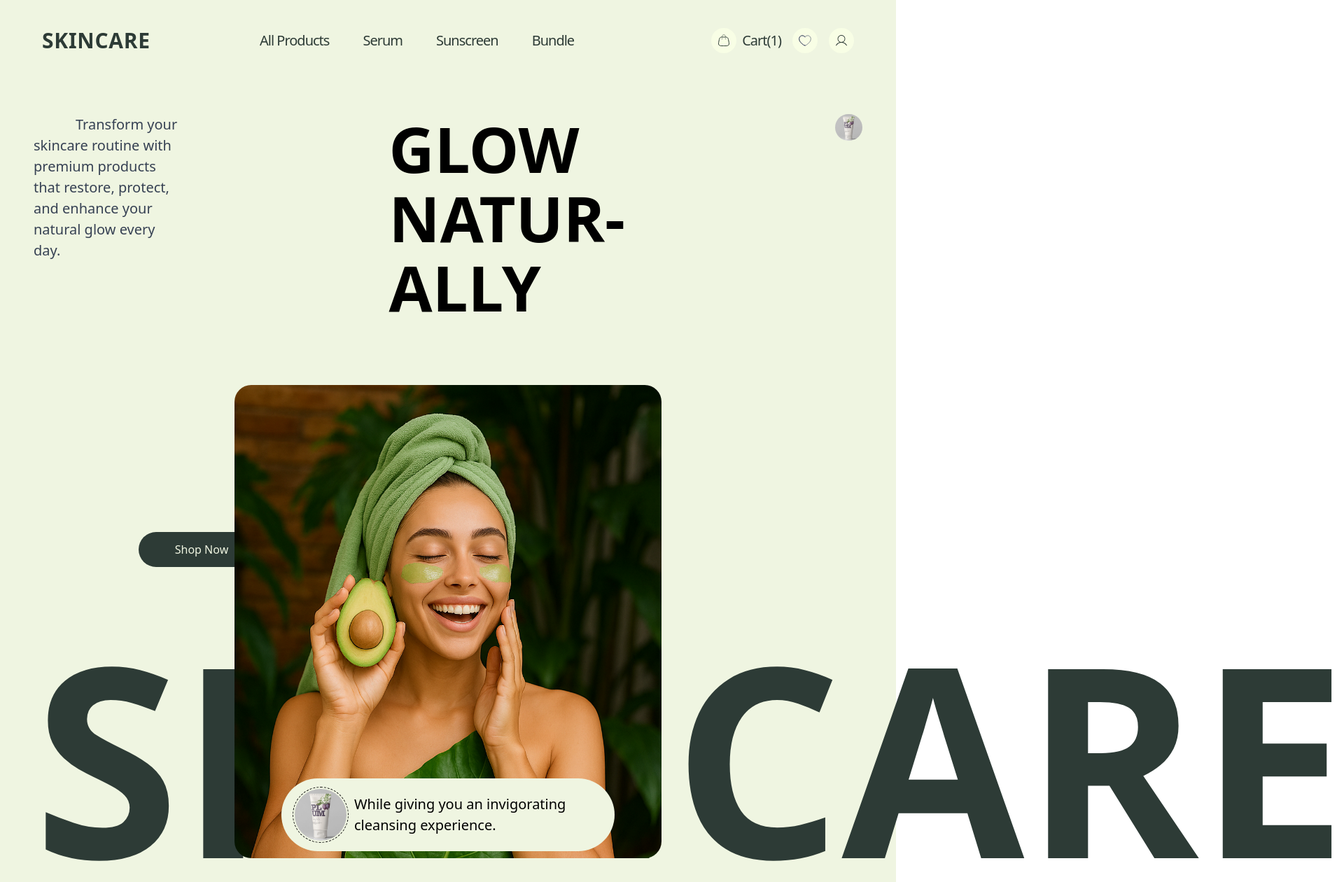
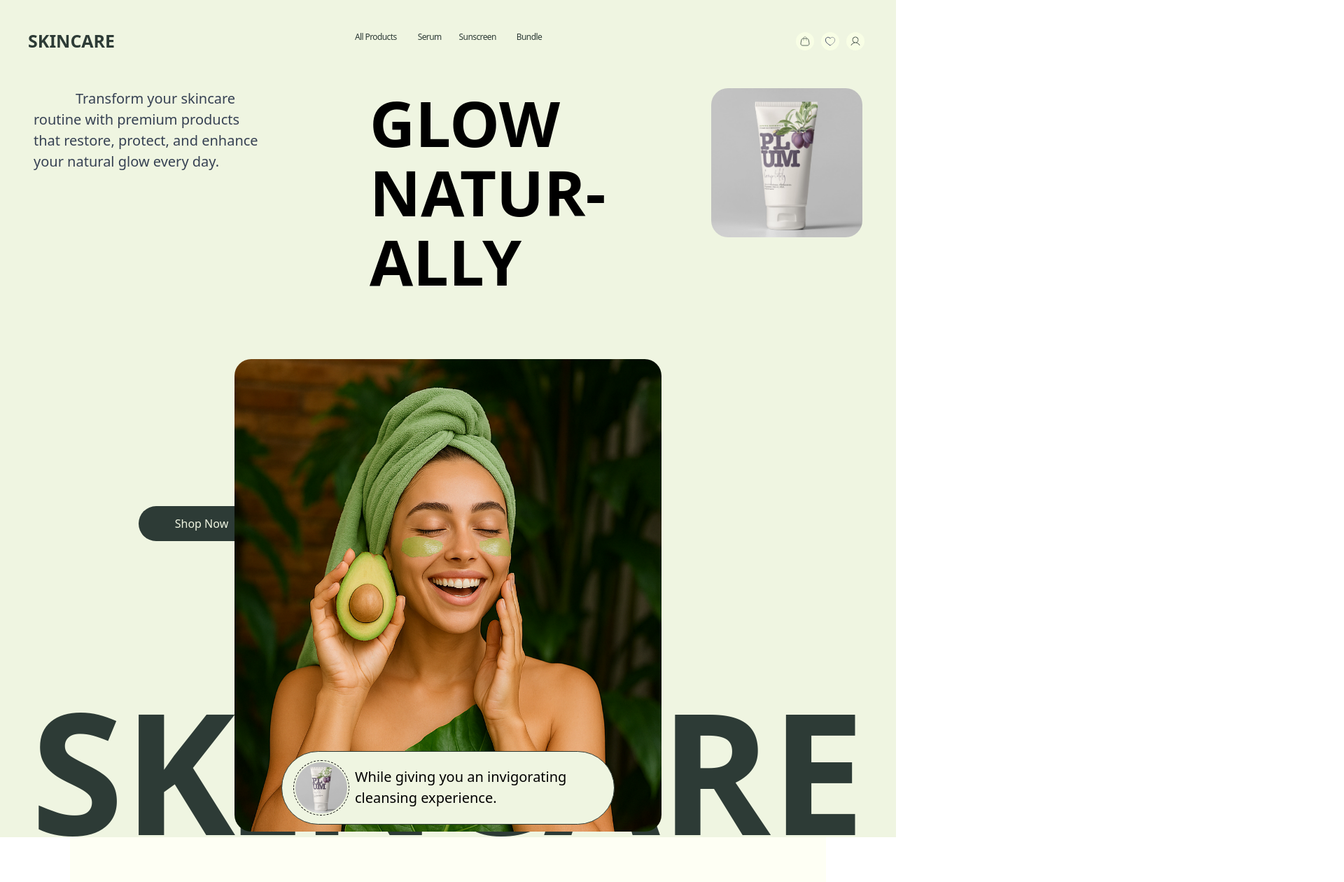
Before and after one commit to k-ish-san/Assignment, a React app: page / in a window 1280 px wide. Shown: the top 1260 px of the page at 70% size, 1920 px wide, since content can reach past the window. Built offline with nearby package versions, Linux system fonts and the light colour scheme; the HTML template or start-up script is replaced by a standard one.

Commit message:
Add SkincareText component and integrate into App; update styles in HeroSection and Footer

```diff
--- a/src/App.jsx
+++ b/src/App.jsx
@@ -7,6 +7,7 @@ import PromoBanner from "./components/PromoBanner";
 import ProductListing from "./components/ProductListing";
 import FAQSection from "./components/FAQSection";
 import Footer from "./components/Footer";
+import SkincareText from "./components/SkinCareText";
 
 function App() {
   return (
@@ -16,18 +17,19 @@ function App() {
         <Route
           path="/"
           element={
-            <div className="">
+            <div>
               <HeroSection />
+              <SkincareText />
               <FeatureSection />
               <ProductCarousel />
               <PromoBanner />
               <ProductListing />
               <FAQSection />
-              <Footer />
             </div>
           }
         />
       </Routes>
+      <Footer />
     </Router>
   );
 }
--- a/src/components/Footer.jsx
+++ b/src/components/Footer.jsx
@@ -50,9 +50,9 @@ const Footer = () => {
       {/* Background Watermark Text (optional) */}
       {/* Watermark Text */}
       <div
-        className="relative flex justify-center text-center sm:w-[439px] md:w-[830px] lg:w-[2149px] z-0"
+        className="relative sm:left-[-19px] md:left-[-43px] lg:left-[-115px] flex justify-center text-center w-full z-0"
       >
-        <h1 className="text-[90px] leading-[60px] font-[900] text-trim leading-trim md:text-[170px] lg:text-[420px]  text-[#3D4B4680] opacity-50 lg:leading-none lg:font-[700] select-none">
+        <h1 className="sm:text-[90px] sm:tracking-[-0.05em] sm:leading-[60px] font-[900] text-trim leading-trim md:text-[170px] lg:text-[420px]  text-[#3D4B4680] opacity-50 lg:leading-none lg:font-[700] select-none uppercase">
           SKINCARE
         </h1>
       </div>
--- a/src/components/HeroSection.jsx
+++ b/src/components/HeroSection.jsx
@@ -4,17 +4,17 @@ import plumProduct from "../assets/bfa6cb471def1625f335564f2d78bc0748f6b64c.jpg"
 
 const HeroSection = () => {
   return (
-    <section className="bg-[#EFF5E1] px-4 sm:px-6 lg:px-12">
+    <section className="relative bg-[#EFF5E1] sm:px-6 lg:px-12 overflow-hidden">
       {/* Top Row */}
-      <div className="flex flex-col lg:flex-row justify-center items-center lg:items-start gap-y-12 lg:space-x-[300px] pt-12">
+      <div className="flex flex-col lg:flex-row justify-center items-center lg:items-start gap-y-12 lg:gap-[150px] pt-12">
         {/* Paragraph */}
-        <p className="indent-[60px] text-[18px] sm:text-[20px] font-[400] text-gray-700 w-full max-w-[330px] text-center lg:text-left">
+        <p className="indent-[60px] text-[18px] sm:text-[20px] font-normal text-gray-700 w-full max-w-[330px] text-center lg:text-left">
           Transform your skincare routine with premium products that restore,
           protect, and enhance your natural glow every day.
         </p>
 
         {/* Heading */}
-        <h1 className="text-[60px] sm:text-[75px] md:text-[90px] font-[700] uppercase leading-[1.1] text-center lg:text-left">
+        <h1 className="text-[60px] sm:text-[75px] md:text-[90px] font-bold uppercase leading-[1.1] text-center lg:text-left">
           GLOW <br /> NATUR-
           <br />
           ALLY
@@ -32,36 +32,36 @@ const HeroSection = () => {
 
       {/* CTA Button */}
       <div className="mt-12 lg:mt-0 flex justify-center lg:block relative lg:top-[300px] lg:left-[150px]">
-        <button className="bg-[#2D3B36] text-[#EFF5E1] px-6 py-2
-         rounded-full w-[180px] h-[50px] hover:bg-black transition">
+        <button className="bg-[#2D3B36] text-[#EFF5E1] px-6 py-2 rounded-full w-[180px] h-[50px] hover:bg-black transition">
           Shop Now
         </button>
       </div>
 
-      {/* Center Image with Speech Bubble */}
-      <div className="relative flex justify-center mt-10 z-10">
+      {/* Woman Image and Background Text */}
+      <div className="relative z-10 flex justify-center mt-10 mb-2">
+        {/* SKINCARE Text Behind */}
+        <div className="absolute -bottom-8 left-1/2 -translate-x-1/2 z-0 pointer-events-none">
+          <div className="text-[#2D3B36] text-[100px] sm:text-[160px] md:text-[200px] lg:text-[240px] font-extrabold uppercase whitespace-nowrap leading-none">
+            SKINCARE
+          </div>
+        </div>
+
+        {/* Woman Image */}
         <img
           src={womanImage}
           alt="Avocado woman"
-          className="rounded-3xl w-[280px] sm:w-[400px] md:w-[500px] lg:w-[610px] object-cover"
+          className="relative z-10 rounded-3xl w-[280px] sm:w-[400px] md:w-[500px] lg:w-[610px] object-cover"
         />
 
         {/* Speech Bubble */}
-        <div className="absolute bottom-[10px] left-1/2 -translate-x-1/2 bg-[#EFF5E1] w-[90%] max-w-[476px] h-auto px-4 py-3 rounded-full flex items-center gap-2 border-[#2D3B36] text-[16px] sm:text-[18px] lg:text-[20px]">
+        <div className="absolute bottom-[10px] left-1/2 -translate-x-1/2 bg-[#EFF5E1] w-[90%] max-w-[476px] px-4 py-3 rounded-full flex items-center gap-2 border border-[#2D3B36] text-[16px] sm:text-[18px] lg:text-[20px] z-10">
           <img
             src={plumProduct}
             alt="icon"
             className="w-[60px] sm:w-[70px] lg:w-[80px] h-auto rounded-full border-dashed border p-0.5"
           />
-          <span className="">
-            While giving you an invigorating cleansing experience.
-          </span>
+          <span>While giving you an invigorating cleansing experience.</span>
         </div>
-      </div>
-
-      {/* Background Word "SKINCARE" */}
-      <div className=" lg:mt-[-430px] text-[#2D3B36] w-full text-[120px] sm:text-[200px] md:text-[300px] lg:text-[378px] font-[800] text-center ">
-        SKINCARE
       </div>
     </section>
   );
--- a/src/components/Navbar.jsx
+++ b/src/components/Navbar.jsx
@@ -6,48 +6,78 @@ import icon3 from "../assets/user.svg";
 const Navbar = () => {
   return (
     <nav className="bg-[#EFF5E1] text-[#2D3B36] font-inter">
-      <div className="max-w-[1400px] mx-auto py-[35px] px-[60px] flex justify-between items-center">
+      <div
+        className="
+          pl-[30px] pt-[37px] pr-[37px]
+          md:pl-[40px] md:pt-[40px] md:pr-[45px]
+          2xl:pl-[100px] 2xl:pt-[50px] 2xl:pr-[110px]
+          flex
+        "
+      >
         {/* Logo */}
-        <Link to="/" className="text-[30px] font-bold uppercase tracking-wide">
+        <Link
+          to="/"
+          className="text-[20px] md:text-[25px] 2xl:text-[30px] font-[800] uppercase"
+        >
           Skincare
         </Link>
 
         {/* Navigation Links */}
-        <div className="flex gap-12 text-[20px] font-normal tracking-[-0.05em]">
-          <Link to="/" className="hover:text-blue-500 transition">
+        <div className="flex-1 flex justify-center">
+          <div
+            className="hidden tracking-[-0.05em]
+            md:flex md:text-[12px] font-[400] md:pt-[4px] md:pb-[5px]
+            2xl:text-[20px] pt-[3px] pb-[4px]"
+          >
+            <Link to="/" className="md:ml-[65px] 2xl:ml-[461px]">
               All Products
             </Link>
-          <Link to="/about" className="hover:text-blue-500 transition">
+            <Link to="/" className="md:ml-[30px] 2xl:ml-[61px]">
               Serum
             </Link>
-          <Link to="/contact" className="hover:text-blue-500 transition">
+            <Link to="/" className="md:ml-[25px] 2xl:ml-[54px]">
               Sunscreen
             </Link>
-          <Link to="/contact" className="hover:text-blue-500 transition">
+            <Link
+              to="/"
+              className="md:ml-[29px] md:mr-[85px] 2xl:ml-[58px] 2xl:mr-[392px]"
+            >
               Bundle
             </Link>
           </div>
+        </div>
 
         {/* Right Side Icons */}
-        <div className="flex items-center gap-4 ml-10">
-          {/* Cart Icon + Text */}
-          <div className="flex items-center gap-2">
-            <div className="rounded-full p-2 bg-[#F8FEE5]">
-              <img src={icon1} alt="Cart" className="w-5 h-5" />
+        <div className="flex items-center gap-[10px]">
+          {/* Cart */}
+          <div className="flex items-center">
+            <div className="rounded-full p-[7px] md:p-[5px] 2xl:p-[10px] bg-[#F8FEE5]">
+              <img
+                src={icon1}
+                alt="Cart"
+                className="w-[16px] h-[16px] 2xl:w-[20px] 2xl:h-[20px]"
+              />
             </div>
-            <span className="text-[20px] font-normal tracking-[-0.05em]">
+          </div>
+          <div className="hidden 2xl:inline-block mr-[11px] 2xl:text-[20px] tracking-[-0.05em]">
             Cart(1)
-            </span>
+          </div>
+          {/* Wishlist */}
+          <div className="rounded-full p-[7px] md:p-[5px] 2xl:p-[10px] bg-[#F8FEE5]">
+            <img
+              src={icon2}
+              alt="Wishlist"
+              className="w-[16px] h-[16px] 2xl:w-[20px] 2xl:h-[20px]"
+            />
           </div>
 
-          {/* Heart Icon */}
-          <div className="rounded-full p-2 bg-[#F8FEE5]">
-            <img src={icon2} alt="Wishlist" className="w-5 h-5" />
-          </div>
-
-          {/* User Icon */}
-          <div className="rounded-full p-2 bg-[#F8FEE5]">
-            <img src={icon3} alt="User" className="w-5 h-5" />
+          {/* User */}
+          <div className="rounded-full p-[7px] md:p-[5px] 2xl:p-[10px] bg-[#F8FEE5]">
+            <img
+              src={icon3}
+              alt="User"
+              className="w-[16px] h-[16px] 2xl:w-[20px] 2xl:h-[20px]"
+            />
           </div>
         </div>
       </div>
--- /dev/null
+++ b/src/components/SkinCareText.jsx
@@ -0,0 +1,22 @@
+import React from "react";
+
+const SkincareText = () => (
+  <div className="bg-[#FEFFF4] py-12 px-6 text-[53px] leading-[78px] font-[400] tracking-[-0.035em] mx-[100px]">
+    <p className="text-gray-800 ">
+      Experience the ultimate in skincare with our expertly formulated products,
+      crafted to nourish, protect, and rejuvenate your skin.
+      <span className="font-normal">
+        {" "}
+        Combining the finest natural ingredients with{" "}
+      </span>
+      <span className="text-gray-400 ">
+        advanced science, our collection ensures every skin type can achieve a
+        radiant, healthy glow. Embrace your beauty with confidence every day.
+        Experience the ultimate in skincare with our expertly formulated
+        products, crafted to nourish, protect, and rejuvenate your skin.
+      </span>
+    </p>
+  </div>
+);
+
+export default SkincareText;
```
Lines whose indentation alone changed are shown as unchanged.
